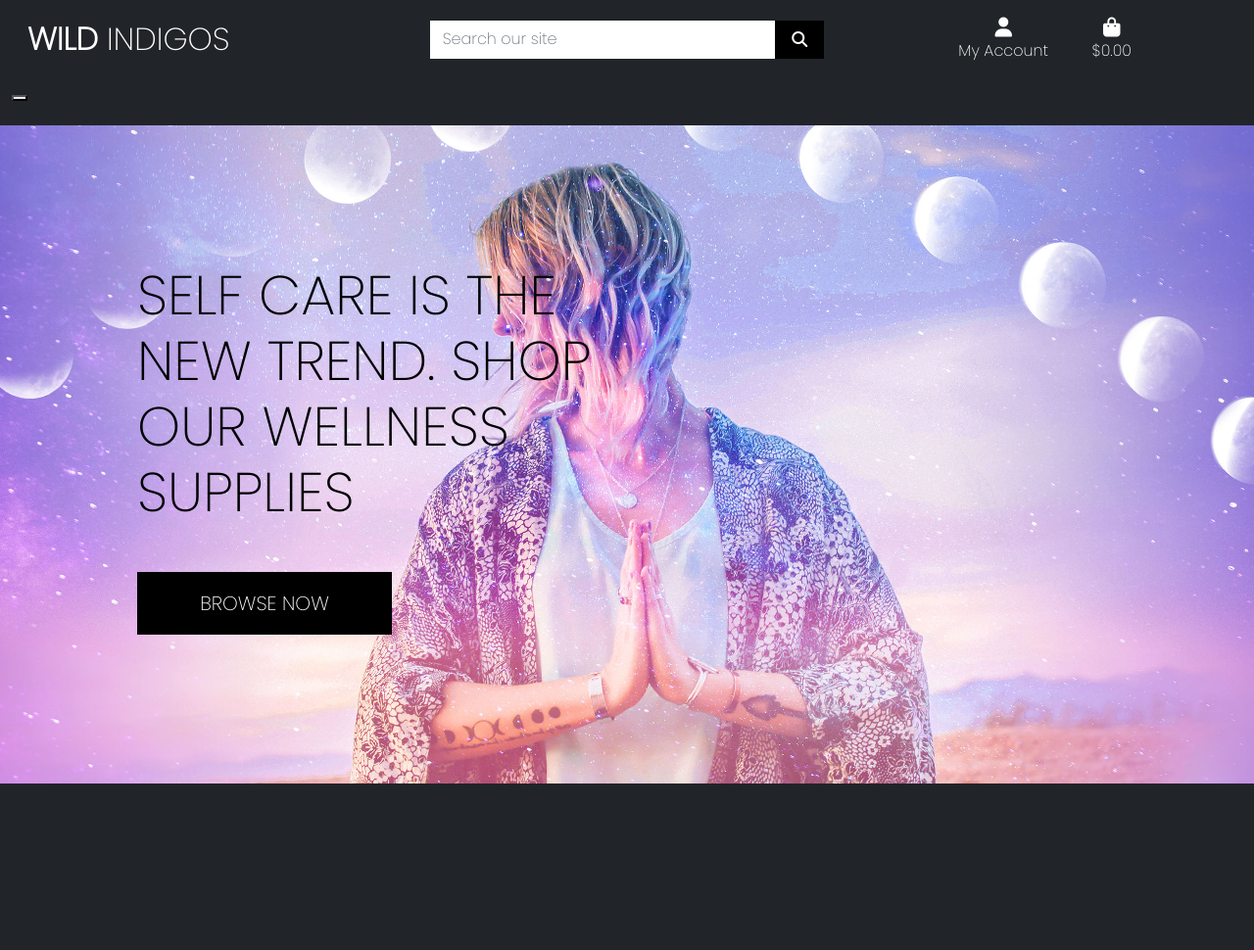
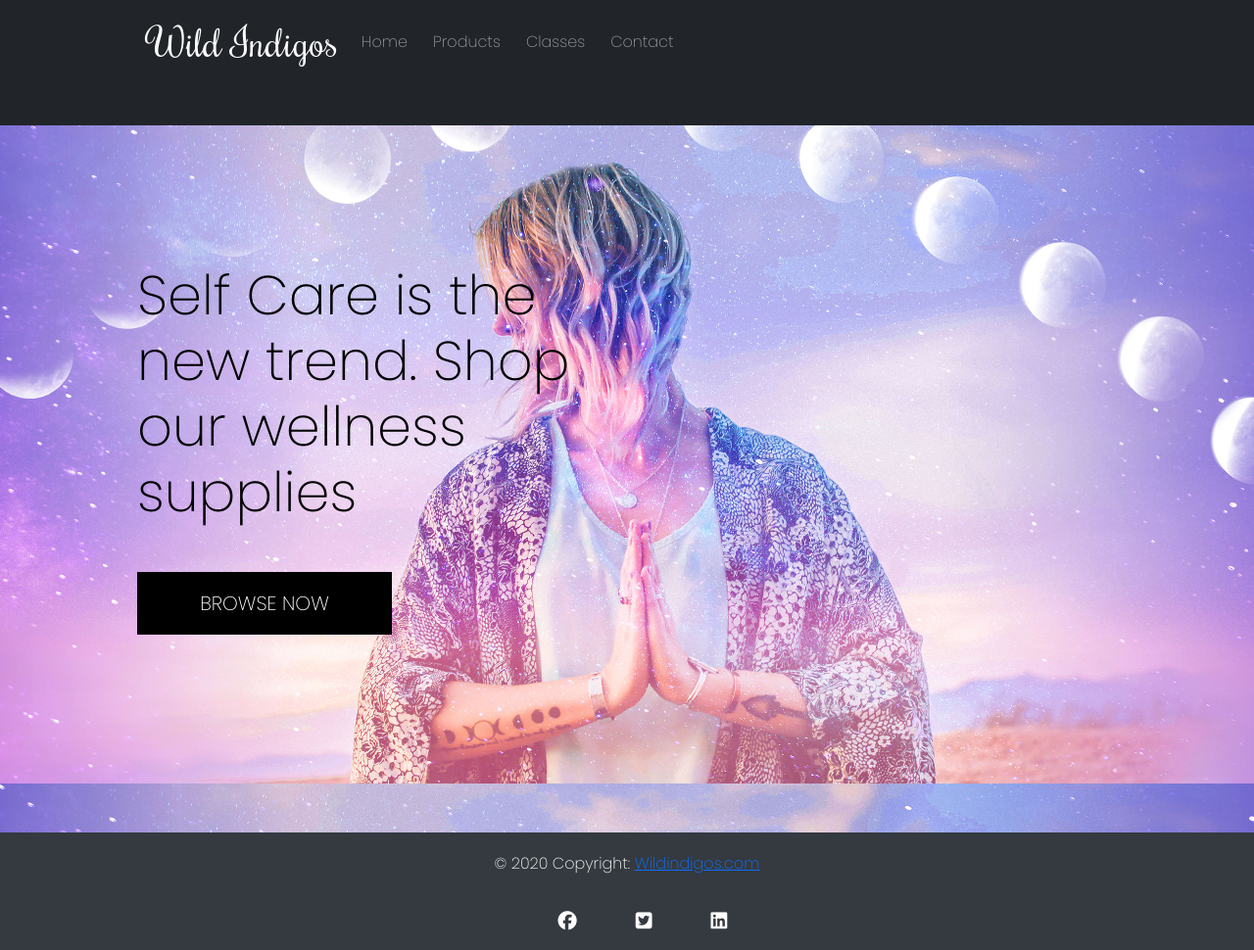
Before and after one commit to susanmarie87/Wild_Boutique, a Django app: page / in a window 1280 px wide. Shown: the whole page at 98% size. Before the commit the page ends 800 px from the top, so only its background shows below. Run offline with Django 3.2, Linux system fonts and the light colour scheme; some libraries are stand-ins or nearby versions.

Commit message:
Simplified navbar design. Add footer styling

```diff
--- a/static/css/base.css
+++ b/static/css/base.css
@@ -7,20 +7,16 @@
     background-size: cover;
     height: calc(100vh - 164px);
     color: #555;
-    font-family: 'Poppins', 'Rouge Script';
+    font-family: 'Poppins';
 }
 
 /* from Bulma */
 .icon {
-    align-items: center;
+    align-items: rightr;
     display: inline-flex;
     justify-content: center;
     height: 1.5rem;
     width: 1.5rem;
-}
-
-.logo-font {
-    text-transform: uppercase;
 }
 
 .main-logo-link {
@@ -66,6 +62,7 @@
 
 i.fas.fa-shopping-bag.fa-lg::before {
     color: white;
+
 }
 
 p.my-0 {
@@ -83,13 +80,64 @@
         -1;
 }
 
-button.navbar-toggler-light.collapsed {
-    color: white;
+.navbar-brand {
+    font-size: 40px;
+    font-weight: 300;
+    font-family: "rochester";
+    float: left;
+    padding-bottom: 5px;
 }
 
-nav.navbar.navbar-expand=lg.navbar-light.w-100{
-    color: white;
+.navbar-nav li {
+    padding-right: 10px;
 }
+
+div#navbar-Responsive.collapse.navbar-collapse {
+    float: right;
+}
+
+footer {
+    align-items: center;
+    margin-top: 50px;
+    background-color: #343a40;
+    color: #fff;
+}
+
+.footer-copyright {
+    text-align: center;
+    padding: 20px 0;
+}
+
+.social-container {
+    padding: 16px 0;
+}
+
+footer ul {
+    display: flex;
+    justify-content: center;
+    margin: 0;
+}
+
+/* -- FOOTER ICONS adapted from Font Awesome -- */
+.social-icons {
+    list-style: none;
+}
+
+.social-icons i {
+    font-size: 120%;
+    margin: 0 30px;
+}
+
+.social-icons a {
+    color: #fff;
+    text-decoration: underline;
+}
+
+.social-icons a:hover {
+    color: gray;
+    text-decoration: underline;
+}
+
 /* -------------------------------- Media Queries */
 
 /* Slightly larger container on xl screens */
@@ -113,15 +161,3 @@
         padding-top: 164px;
     }
 }
-
-span.navbar-toggler-icon {
-    color: white;
-}
-
-button.navbar-toggler {
-    color: white;
-}
-
-nav.navbar.navbar-expand {
-    color: white;
-}
--- a/templates/base.html
+++ b/templates/base.html
@@ -17,7 +17,10 @@
     {% block corecss %}
     <link href="https://cdn.jsdelivr.net/npm/bootstrap@5.1.3/dist/css/bootstrap.min.css" rel="stylesheet"
         integrity="sha384-1BmE4kWBq78iYhFldvKuhfTAU6auU8tT94WrHftjDbrCEXSU1oBoqyl2QvZ6jIW3" crossorigin="anonymous">
-    <link href="https://fonts.googleapis.com/css2?family=Poppins:wght@200&display=swap" rel="stylesheet">
+    <link rel="preconnect" href="https://fonts.googleapis.com">
+    <link rel="preconnect" href="https://fonts.gstatic.com" crossorigin>
+    <link href="https://fonts.googleapis.com/css2?family=Poppins:wght@200&family=Rochester&display=swap"
+        rel="stylesheet">
     <link rel="stylesheet" href="{% static 'css/base.css' %}">
     {% endblock%}
 
@@ -26,9 +29,15 @@
 
     {% block corejs %}
     <script src="https://kit.fontawesome.com/3007ce7d73.js" crossorigin="anonymous"></script>
-    <script src="https://code.jquery.com/jquery-3.3.1.slim.min.js" integrity="sha384-q8i/X+965DzO0rT7abK41JStQIAqVgRVzpbzo5smXKp4YfRvH+8abtTE1Pi6jizo" crossorigin="anonymous"></script>
-    <script src="https://cdnjs.cloudflare.com/ajax/libs/popper.js/1.14.7/umd/popper.min.js" integrity="sha384-UO2eT0CpHqdSJQ6hJty5KVphtPhzWj9WO1clHTMGa3JDZwrnQq4sF86dIHNDz0W1" crossorigin="anonymous"></script>
-    <script src="https://stackpath.bootstrapcdn.com/bootstrap/4.3.1/js/bootstrap.min.js" integrity="sha384-JjSmVgyd0p3pXB1rRibZUAYoIIy6OrQ6VrjIEaFf/nJGzIxFDsf4x0xIM+B07jRM" crossorigin="anonymous"></script>
+    <script src="https://code.jquery.com/jquery-3.3.1.slim.min.js"
+        integrity="sha384-q8i/X+965DzO0rT7abK41JStQIAqVgRVzpbzo5smXKp4YfRvH+8abtTE1Pi6jizo" crossorigin="anonymous">
+    </script>
+    <script src="https://cdnjs.cloudflare.com/ajax/libs/popper.js/1.14.7/umd/popper.min.js"
+        integrity="sha384-UO2eT0CpHqdSJQ6hJty5KVphtPhzWj9WO1clHTMGa3JDZwrnQq4sF86dIHNDz0W1" crossorigin="anonymous">
+    </script>
+    <script src="https://stackpath.bootstrapcdn.com/bootstrap/4.3.1/js/bootstrap.min.js"
+        integrity="sha384-JjSmVgyd0p3pXB1rRibZUAYoIIy6OrQ6VrjIEaFf/nJGzIxFDsf4x0xIM+B07jRM" crossorigin="anonymous">
+    </script>
     {% endblock %}
 
     {% block extra_js %}
@@ -40,30 +49,10 @@
 <body>
     <header class="container-fluid fixed-top">
         <div id="topnav" class="row bg-dark pt-lg-2 d-none d-lg-flex">
-            <div class="col-12 col-lg-4 my-auto py-1 py-lg-0 text-center text-lg-left">
-                <a href="{% url 'home' %}" class="nav-link main-logo-link">
-                    <h2 class="logo-font text-white my-0"><strong>Wild</strong> Indigos</h2>
-                </a>
-            </div>
-            <div class="col-12 col-lg-4 my-auto py-1 py-lg-0">
-                <form method="GET" action="">
-                    <div class="input-group w-100">
-                        <input class="form-control border border-white rounded-0" type="text" name="q"
-                            placeholder="Search our site">
-                        <div class="input-group-append">
-                            <button class="form-control btn btn-black border border-black rounded-0" type="submit">
-                                <span class="icon">
-                                    <i class="fas fa-search"></i>
-                                </span>
-                            </button>
-                        </div>
-                    </div>
-                </form>
-            </div>
             <div class="col-12 col-lg-4 my-auto py-1 py-lg-0">
                 <ul class="list-inline list-unstyled text-center text-lg-right my-0">
                     <li class="list-inline-item dropdown">
-                        <a class="text-white nav-link" href="#" id="user-options" data-toggle="dropdown"
+                        <a class="text-black nav-link" href="#" id="user-options" data-toggle="dropdown"
                             aria-haspopup="true" aria-expanded="false">
                             <div class="text-center">
                                 <div><i class="fas fa-user fa-lg"></i></div>
@@ -102,20 +91,16 @@
             </div>
         </div>
         <div class="row bg-dark">
-            <nav class="navbar navbar-expand=lg-light navbar w-100">
-                <button class="navbar-toggler-light" type="button-light" data-toggle="collapse" data-target="#main-nav"
-                    aria-control="main-nav" aria-expanded="false" aria-label="Toggle navigation">
-                    <span class="navbar-toggler-icon-light"></span>
-                </button>
+            <nav class="navbar navbar-expand-lg navbar-light w-100">
+
                 {% include 'includes/mobile-top-header.html' %}
                 {% include 'includes/main-nav.html' %}
             </nav>
         </div>
     </header>
 
-
     {% if messages %}
-    <header class="message-container"></header>
+    <div class="message-container"></div>
     {% endif %}
 
     {% block page_header %}
@@ -127,6 +112,26 @@
     {% block postloadjs %}
     {% endblock %}
 
+
+    <footer>
+        <div class="footer-copyright">© 2020 Copyright:
+            <a href="index.html"> Wildindigos.com</a>
+        </div>
+        <div class="social-container">
+            <ul>
+                <li class="social-icons">
+                    <a href="https://www.facebook.com" target="_blank"><i class="fab fa-facebook"></i></a>
+                </li>
+                <li class="social-icons">
+                    <a href="https://www.twitter.com" target="_blank"><i class="fab fa-twitter-square"></i></a>
+                </li>
+                <li class="social-icons">
+                    <a href="https://www.instagram.com" target="_blank"><i class="fab fa-linkedin"></i></a>
+                </li>
+            </ul>
+        </div>
+    </footer>
+
 </body>
 
 </html>
--- a/templates/includes/main-nav.html
+++ b/templates/includes/main-nav.html
@@ -1,67 +1,27 @@
-<div class="collapse navbar-collapse" id="main-nav">
-    <ul class="navbar-nav w-auto mx-auto">
-        <li class="nav-item dropdown">
-            <a class="logo-font font-weight-bold nav-link text-white mr-5" href="#" id="all-products-link"
-                data-toggle="dropdown" aria-haspopup="true" aria-expanded="false">
-                All Products
+<nav class="navbar navbar-expand-lg navbar-dark bg-dark fixed-top">
+    <div class="container">
+        <a class="navbar-brand" href="index.html">Wild Indigos</a>
+        <button class="navbar-toggler" type="button" data-toggle="collapse" data-target="#navbarResponsive"
+            aria-controls="navbarResponsive" aria-expanded="false" aria-label="Toggle navigation">
+            <span class="navbar-toggler-icon"></span>
+        </button>
+        <div class="collapse navbar-collapse" id="navbarResponsive">
+            <ul class="navbar-nav ml-auto">
+                <li class="nav-item active">
+                    <a class="nav-link" href="index.html">Home
+                        <span class="sr-only">(current)</span>
                     </a>
-            <div class="dropdown-menu border-0" aria-labelledby="all-products-link">
-                <a href="" class="dropdown-item">By Price</a>
-                <a href="" class="dropdown-item">By Rating</a>
-                <a href="" class="dropdown-item">By Category</a>
-                <a href="" class="dropdown-item">All Products</a>
-            </div>
                 </li>
-
-        <li class="nav-item dropdown">
-            <a class="logo-font font-weight-bold nav-link text-white mr-5" href="#" id="health-link"
-                data-toggle="dropdown" aria-haspopup="true" aria-expanded="false">
-                Health
-            </a>
-            <div class="dropdown-menu border-0" aria-labelledby="health-link">
-                <a href="" class="dropdown-item">Oils</a>
-                <a href="" class="dropdown-item">Tinctures & Tonics</a>
-                <a href="" class="dropdown-item">Sleep aids</a>
-                <a href="" class="dropdown-item">Topicals</a>
-            </div>
+                <li class="nav-item">
+                    <a class="nav-link" href="products.html">Products</a>
                 </li>
-
-        <li class="nav-item dropdown">
-            <a class="logo-font font-weight-bold nav-link text-white mr-5" href="#" id="jewelry-link"
-                data-toggle="dropdown" aria-haspopup="true" aria-expanded="false">
-                Jewelry
-            </a>
-            <div class="dropdown-menu border-0" aria-labelledby="jewelry-link">
-                <a href="" class="dropdown-item">Diffuser Bracelets</a>
-                <a href="" class="dropdown-item">Gemstone Necklaces</a>
-                <a href="" class="dropdown-item">Earings</a>
-                <a href="" class="dropdown-item">Body Jewelry</a>
-            </div>
+                <li class="nav-item">
+                    <a class="nav-link" href="classes.html">Classes</a>
                 </li>
-
-        <li class="nav-item dropdown">
-            <a class="logo-font font-weight-bold nav-link text-white mr-5" href="#" id="clothing-link"
-                data-toggle="dropdown" aria-haspopup="true" aria-expanded="false">
-                Clothing
-            </a>
-            <div class="dropdown-menu border-0" aria-labelledby="clothing-link">
-                <a href="" class="dropdown-item">Tank Tops</a>
-                <a href="" class="dropdown-item">Shirts</a>
-                <a href="" class="dropdown-item">Cover-ups</a>
-                <a href="" class="dropdown-item">Jackets</a>
-            </div>
-        </li>
-        <li class="nav-item dropdown">
-            <a class="logo-font font-weight-bold nav-link text-white mr-5" href="#" id="classes-link"
-                data-toggle="dropdown" aria-haspopup="true" aria-expanded="false">
-                Classes & Retreats
-            </a>
-            <div class="dropdown-menu border-0" aria-labelledby="specials-link">
-                <a href="" class="dropdown-item">By Price</a>
-                <a href="" class="dropdown-item">By Rating</a>
-                <a href="" class="dropdown-item">By Category</a>
-                <a href="" class="dropdown-item">All Products</a>
-            </div>
+                <li class="nav-item">
+                    <a class="nav-link" href="contact.html">Contact</a>
                 </li>
             </ul>
         </div>
+    </div>
+</nav>
```
Lines whose indentation alone changed are shown as unchanged.
